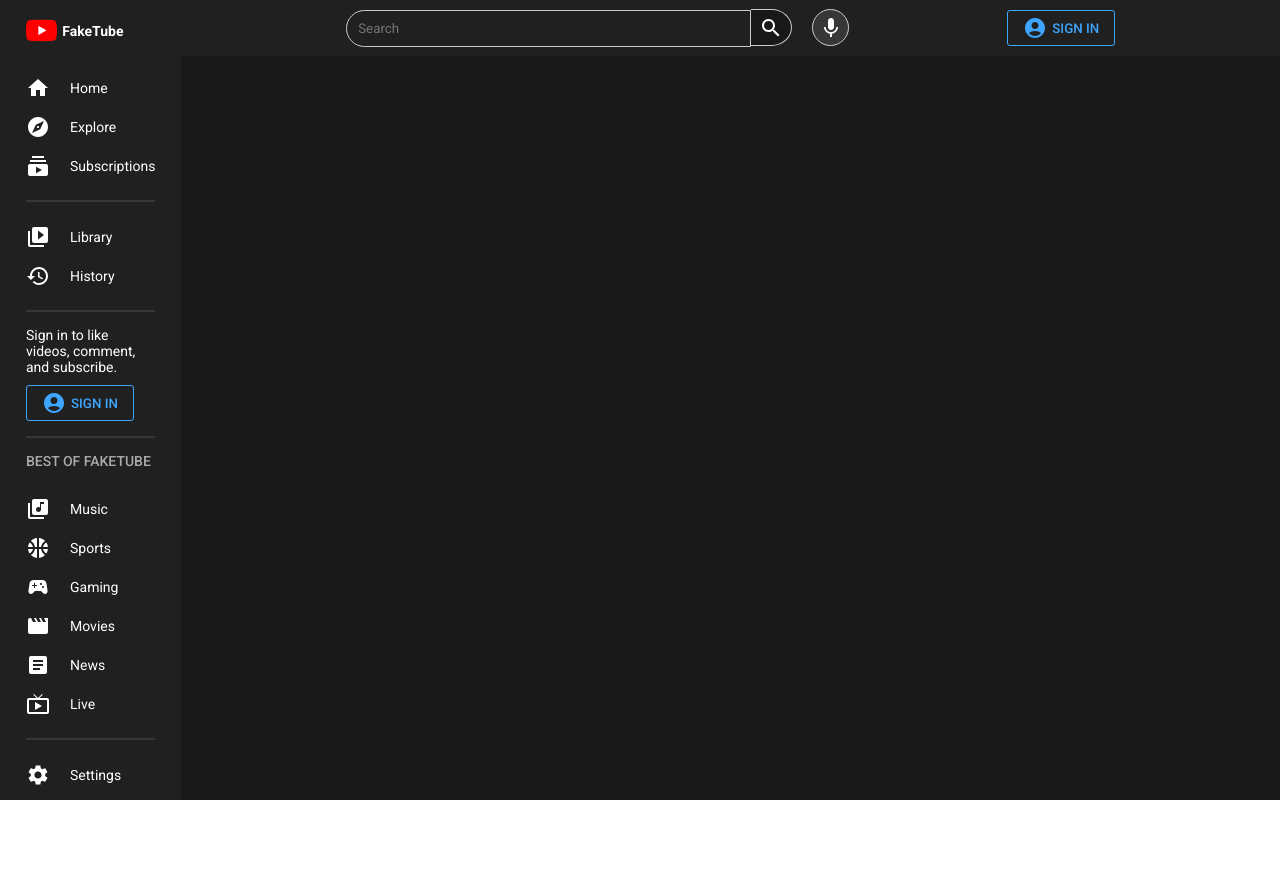
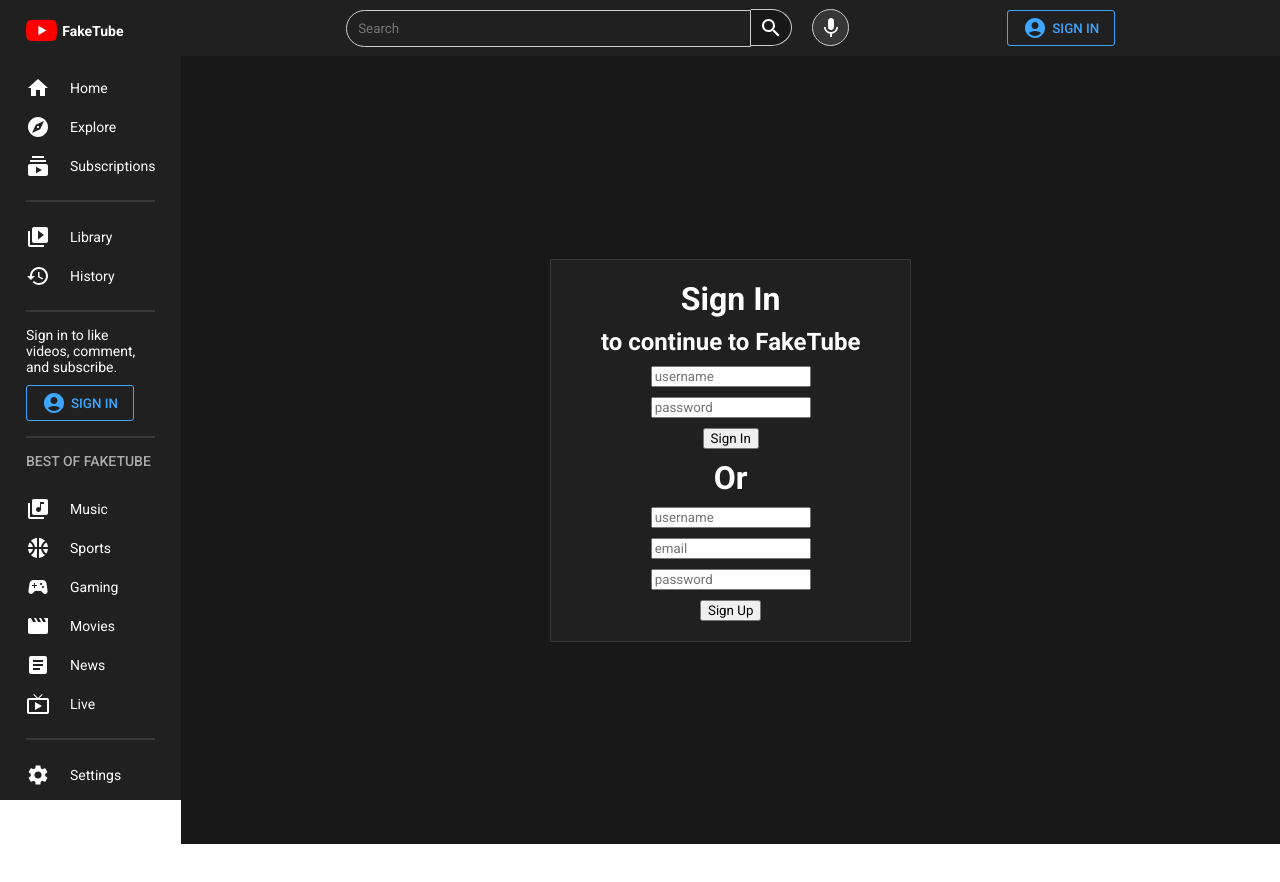
Before and after one commit to ReaGol/FakeTube, a React (Vite) app in the folder client/: page /signin in a window 1280 px wide. Shown: the top 882 px of the page. Built offline with nearby package versions, Linux system fonts and the light colour scheme.

Commit message:
added recommendations, added signin form

```diff
--- a/client/src/App.jsx
+++ b/client/src/App.jsx
@@ -6,6 +6,7 @@ import { darkTheme, lightTheme } from "./utils/Theme"
 import {BrowserRouter,Routes, Route} from 'react-router-dom'
 import Home from "./pages/Home"
 import Video from "./pages/Video"
+import Signin from "./pages/Signin"
 
 const Container = styled.div`
 display: flex;
@@ -33,6 +34,7 @@ const [darkMode, setDarkMode] = useState(true);
                 <Routes>
                   <Route path='/'>
                     <Route index element={<Home/>} />
+                    <Route path="signin" element={<Signin/>} />
                     <Route path='video'>
                       <Route path=":id" element={<Video/>} />
                     </Route>
--- a/client/src/components/Card.jsx
+++ b/client/src/components/Card.jsx
@@ -3,21 +3,25 @@ import { Link } from "react-router-dom";
 import { styled } from "styled-components";
 
 const Container = styled.div`
-  width: 360px;
-  margin-bottom: 45px;
+  width: ${(props) => props.type !== "sm" && "360px"};
+  margin-bottom: ${(props) => (props.type === "sm" ? "10px" : "45px")};
   cursor: pointer;
+  display: ${(props) => props.type === "sm" && "flex"};
+  gap: 10px;
 `;
 
 const Image = styled.img`
   width: 100%;
-  height: 202px;
+  height: ${(props) => props.type === "sm" ? "120px" : "202"};
   background-color: #999;
+  flex:1;
 `;
 
 const Details = styled.div`
   display: flex;
-  margin-top: 16px;
+  margin-top: ${(props) => props.type !== "sm" && "16px"};
   gap: 12px;
+  flex:1;
 `;
 
 const ChannelImage = styled.img`
@@ -25,6 +29,7 @@ const ChannelImage = styled.img`
   height: 36px;
   border-radius: 50%;
   background-color: #999;
+  display: ${(props)=>props.type === "sm" && "none"};
 `;
 
 const Texts = styled.div``;
@@ -45,13 +50,19 @@ const Info = styled.div`
   color: ${({ theme }) => theme.textSoft};
 `;
 
-const Card = () => {
+const Card = ({type}) => {
   return (
-    <Link to="/video/test" style={{textDecoration:"none"}}>
-      <Container>
-        <Image src='https://plus.unsplash.com/premium_photo-1683121941851-189883831f77?q=80&w=1170&auto=format&fit=crop&ixlib=rb-4.0.3&ixid=M3wxMjA3fDB8MHxwaG90by1wYWdlfHx8fGVufDB8fHx8fA%3D%3D' />
-        <Details>
-          <ChannelImage src='https://images.unsplash.com/photo-1707862689972-35e60c75cca4?w=400&auto=format&fit=crop&q=60&ixlib=rb-4.0.3&ixid=M3wxMjA3fDB8MHx0b3BpYy1mZWVkfDE3fEJuLURqcmNCcndvfHxlbnwwfHx8fHw%3D' />
+    <Link to='/video/test' style={{ textDecoration: "none" }}>
+      <Container type={type}>
+        <Image
+          type={type}
+          src='https://plus.unsplash.com/premium_photo-1683121941851-189883831f77?q=80&w=1170&auto=format&fit=crop&ixlib=rb-4.0.3&ixid=M3wxMjA3fDB8MHxwaG90by1wYWdlfHx8fGVufDB8fHx8fA%3D%3D'
+        />
+        <Details type={type}>
+          <ChannelImage
+            type={type}
+            src='https://images.unsplash.com/photo-1707862689972-35e60c75cca4?w=400&auto=format&fit=crop&q=60&ixlib=rb-4.0.3&ixid=M3wxMjA3fDB8MHx0b3BpYy1mZWVkfDE3fEJuLURqcmNCcndvfHxlbnwwfHx8fHw%3D'
+          />
           <Texts>
             <Title>Test Video</Title>
             <ChannelName>Fake Name</ChannelName>
--- a/client/src/components/Menu.jsx
+++ b/client/src/components/Menu.jsx
@@ -49,6 +49,10 @@ const Item = styled.div`
   gap: 20px;
   cursor: pointer;
   padding: 7.5px 0;
+
+  &:hover {
+    background-color: ${({ theme }) => theme.soft};
+  }
 `;
 
 const Hr = styled.hr`
@@ -73,17 +77,17 @@ const Button = styled.button`
 `;
 
 const Title = styled.h2`
-  font-size:14px;
+  font-size: 14px;
   font-weight: 500;
-  color:#aaaaaa;
+  color: #aaaaaa;
   margin-bottom: 20px;
-`
+`;
 
-const Menu = ({darkMode, setDarkMode}) => {
+const Menu = ({ darkMode, setDarkMode }) => {
   return (
     <Container>
       <Wrapper>
-        <Link to='/' style={{ textDecoration: "none", color:"inherit" }}>
+        <Link to='/' style={{ textDecoration: "none", color: "inherit" }}>
           <Logo>
             <Img src={FakeTube} />
             FakeTube
@@ -113,10 +117,12 @@ const Menu = ({darkMode, setDarkMode}) => {
         <Hr />
         <Login>
           Sign in to like videos, comment, and subscribe.
-          <Button>
-            <AccountCircleIcon />
-            SIGN IN
-          </Button>
+          <Link to="signin" style={{textDecoration:"none"}}>
+            <Button>
+              <AccountCircleIcon />
+              SIGN IN
+            </Button>
+          </Link>
         </Login>
         <Hr />
         <Title>BEST OF FAKETUBE</Title>
@@ -164,6 +170,6 @@ const Menu = ({darkMode, setDarkMode}) => {
       </Wrapper>
     </Container>
   );
-}
+};
 
 export default Menu;
--- a/client/src/components/Navbar.jsx
+++ b/client/src/components/Navbar.jsx
@@ -3,6 +3,7 @@ import styled from "styled-components";
 import AccountCircleIcon from "@mui/icons-material/AccountCircle";
 import SearchIcon from "@mui/icons-material/Search";
 import Mic from "@mui/icons-material/Mic";
+import { Link } from "react-router-dom";
 
 const Container = styled.div`
   position: sticky;
@@ -36,7 +37,6 @@ const Search = styled.div`
   /* border-radius: 100vh; */
   border-top-left-radius: 50px;
   border-bottom-left-radius: 50px;
-
 `;
 
 const SearchIconContainer = styled.div`
@@ -121,10 +121,12 @@ function Navbar() {
             </MicButton>
           </MicContainer>
         </Form>
-        <Button>
-          <AccountCircleIcon />
-          SIGN IN
-        </Button>
+        <Link to='signin' style={{ textDecoration: "none" }}>
+          <Button>
+            <AccountCircleIcon />
+            SIGN IN
+          </Button>
+        </Link>
       </Wrapper>
     </Container>
   );
--- /dev/null
+++ b/client/src/pages/Signin.jsx
@@ -0,0 +1,53 @@
+import React from "react";
+import styled from "styled-components";
+
+const Container = styled.div`
+  display: flex;
+  align-items: center;
+  justify-content: center;
+  height: calc(100vh - 56px);
+  color: ${({ theme }) => theme.text};
+`;
+
+const Wrapper = styled.div`
+  display: flex;
+  align-items: center;
+  flex-direction: column;
+  background-color: ${({ theme }) => theme.bgLight};
+  border: 1px solid ${({ theme }) => theme.soft};
+  padding: 20px 50px;
+  gap: 10px;
+`;
+
+const Title = styled.h1``;
+
+const SubTitle = styled.h2``;
+
+const Input = styled.input``;
+
+const Button = styled.button``;
+
+const More = styled.div``;
+
+const Signin = () => {
+  return (
+    <Container>
+      <Wrapper>
+        <Title>Sign In</Title>
+        <SubTitle>to continue to FakeTube</SubTitle>
+        <Input placeholder='username'></Input>
+        <Input type='password' placeholder='password'></Input>
+        <Button>Sign In</Button>
+        <Title>Or</Title>
+        <Input placeholder='username'></Input>
+        <Input placeholder='email'></Input>
+        <Input type='password' placeholder='password'></Input>
+        <Button>Sign Up</Button>
+      </Wrapper>
+      <More>
+      </More>
+    </Container>
+  );
+};
+
+export default Signin;
--- a/client/src/pages/Video.jsx
+++ b/client/src/pages/Video.jsx
@@ -5,6 +5,7 @@ import ThumbDownOffAltIcon from "@mui/icons-material/ThumbDownOffAlt";
 import ReplyIcon from "@mui/icons-material/Reply";
 import PlaylistAddIcon from "@mui/icons-material/PlaylistAdd";
 import Comments from "../components/Comments";
+import Card from "../components/Card";
 
 const Container = styled.div`
   display: flex;
@@ -59,18 +60,18 @@ const Recommendation = styled.div`
 
 const Channel = styled.div`
   display: flex;
-  justify-content:space-between;
+  justify-content: space-between;
 `;
 
 const ChannelInfo = styled.div`
   display: flex;
   gap: 20px;
-`
+`;
 const Image = styled.img`
-  height:50px;
-  width:50px;
-  border-radius:50%;
-`
+  height: 50px;
+  width: 50px;
+  border-radius: 50%;
+`;
 const ChannelDetail = styled.div`
   display: flex;
   flex-direction: column;
@@ -79,7 +80,7 @@ const ChannelDetail = styled.div`
 
 const ChannelName = styled.span`
   font-weight: 500;
-`
+`;
 
 const ChannelCounter = styled.span`
   margin-top: 5px;
@@ -90,13 +91,13 @@ const ChannelCounter = styled.span`
 
 const Description = styled.p`
   font-size: 14px;
-`
+`;
 const Subscribe = styled.button`
   background-color: #cc1a00;
   font-weight: 500;
   color: white;
-  border:none;
-  border-radius:3px;
+  border: none;
+  border-radius: 3px;
   height: max-content;
   padding: 10px 20px;
   cursor: pointer;
@@ -146,15 +147,29 @@ const Video = () => {
             <ChannelDetail>
               <ChannelName>LamaDev</ChannelName>
               <ChannelCounter>200 subscribers</ChannelCounter>
-              <Description>Lorem ipsum dolor sit amet consectetur adipisicing elit. Mollitia provident officia placeat ipsa sint ipsum vitae reprehenderit pariatur, magni architecto deleniti blanditiis necessitatibus cum voluptatem, optio voluptates veniam cupiditate quo.</Description>
+              <Description>
+                Lorem ipsum dolor sit amet consectetur adipisicing elit.
+                Mollitia provident officia placeat ipsa sint ipsum vitae
+                reprehenderit pariatur, magni architecto deleniti blanditiis
+                necessitatibus cum voluptatem, optio voluptates veniam
+                cupiditate quo.
+              </Description>
             </ChannelDetail>
           </ChannelInfo>
           <Subscribe>Subscribe</Subscribe>
         </Channel>
-        <Hr/>
-        <Comments/>
+        <Hr />
+        <Comments />
       </Content>
-      <Recommendation>Recommendation</Recommendation>
+      <Recommendation>
+        <Card type='sm' />
+        <Card type='sm' />
+        <Card type='sm' />
+        <Card type='sm' />
+        <Card type='sm' />
+        <Card type='sm' />
+        <Card type='sm' />
+      </Recommendation>
     </Container>
   );
 };
```
